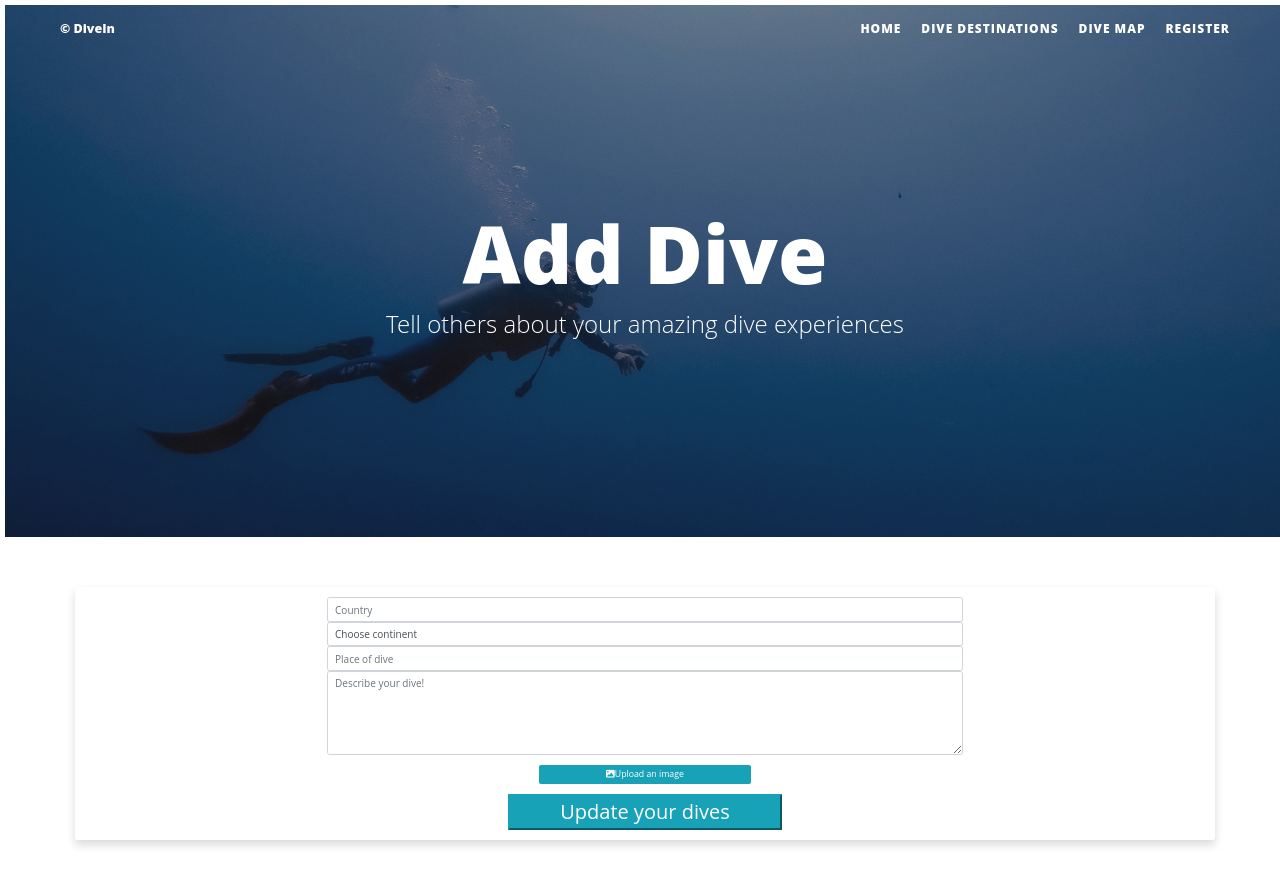
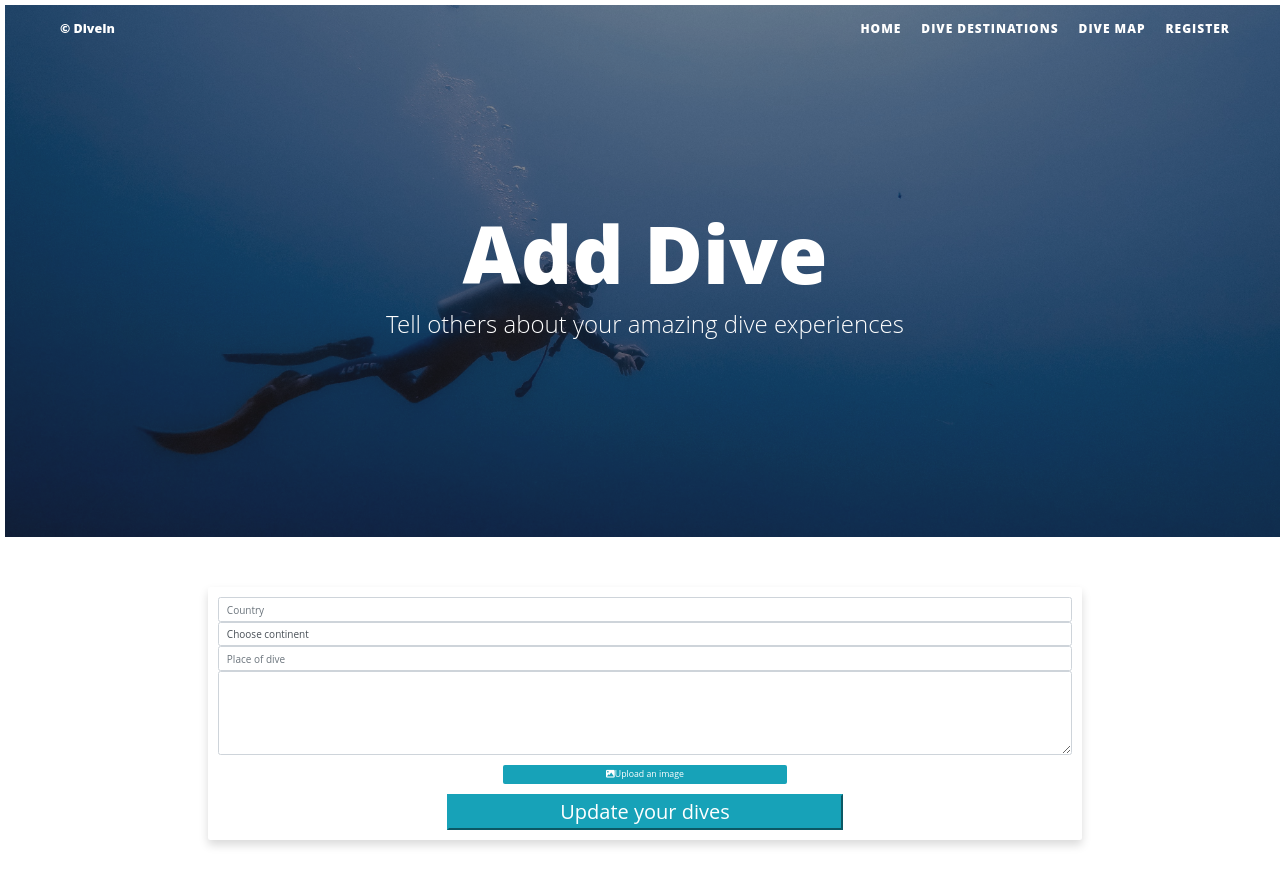
Before and after one commit to daniellima338/DiveIn, a Flask app: page /add_dive in a window 1280 px wide. Before the commit the page ends 847 px from the top, so only its background shows below. Run offline with Flask 2, Linux system fonts and the light colour scheme; data that the repository does not hold is empty; some libraries are stand-ins or nearby versions.

Commit message:
changed layout of form for adding a dive

```diff
--- a/static/js/index.js
+++ b/static/js/index.js
@@ -18,11 +18,3 @@ function show_password() {
 $(document).ready(function(){
   $('.collapsible').collapsible();
 });
-
-export default {
-  data() {
-    return {
-      value: null
-    }
-  }
-}
--- a/templates/pages/add_dive.html
+++ b/templates/pages/add_dive.html
@@ -16,19 +16,40 @@
             </div>
         </div>
     </header>
-        <section class="container center-align shadow p-3 mb-5 bg-white rounded">
-            <form method="POST" action="">
+        <section class="row center-align">
+            <form method="POST" action="" class="col-8 shadow p-3 mb-5 bg-white rounded">
                 <div class="row">
+                    <div class="col">
                         <input type="country" name="country" class="form-control validate" id="country" placeholder="Country" required/>
-                    <select type="text" name="continent" class="form-control validate" id="continent" placeholder="Choose continent" required>
+                    </div>
+                </div>
+                <div class="row">
+                    <div class="col">
+                        <select type="text" name="continent" class="form-control validate" id="continent" required>
                             <option>Choose continent</option>
                         </select>
+                    </div>
+                </div>
+                <div class="row">
+                    <div class="col">
                         <input type="place" name="place" class="form-control validate" id="place" placeholder="Place of dive" required/>
+                    </div>
+                </div>
+                <div class="row">
+                    <div class="col">
                         <textarea rows="5" name="dive_description" class="form-control validate"
-                    id="dive_description" placeholder="Describe your dive!" required></textarea>
+                        id="dive_description" placeholder="Describe your dive!" required>
+                        </textarea>
+                    </div>
+                </div>
+                <div class="row">
+                    <div class="col">
                         <label class="btn-sm btn-info mt-3 offset-4 col-4 center-align">
                             <i class="fa fa-image"> </i>Upload an image<input type="file" style="display: none;"  name="image_of_place" required>
                         </label>
+                    </div>
+                </div>
+
                 </div>
                 <div class="row offset-3 col-6">
                     <button type="submit" class="btn-info mt-2">Update your dives</button>
```
Lines whose indentation alone changed are shown as unchanged.
